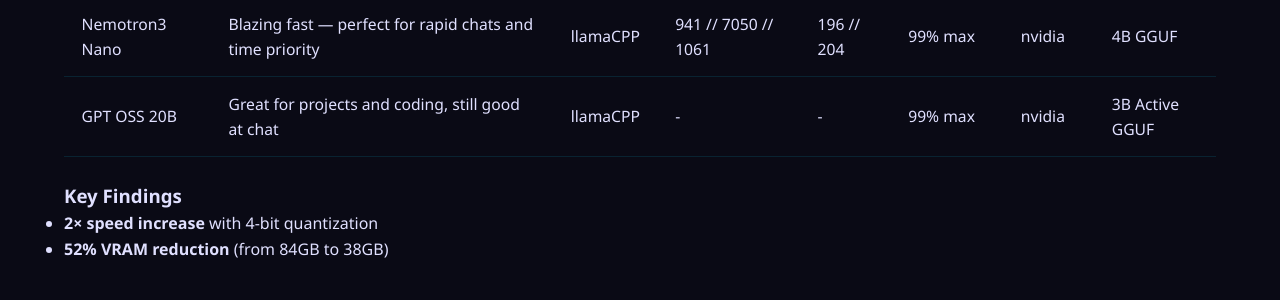
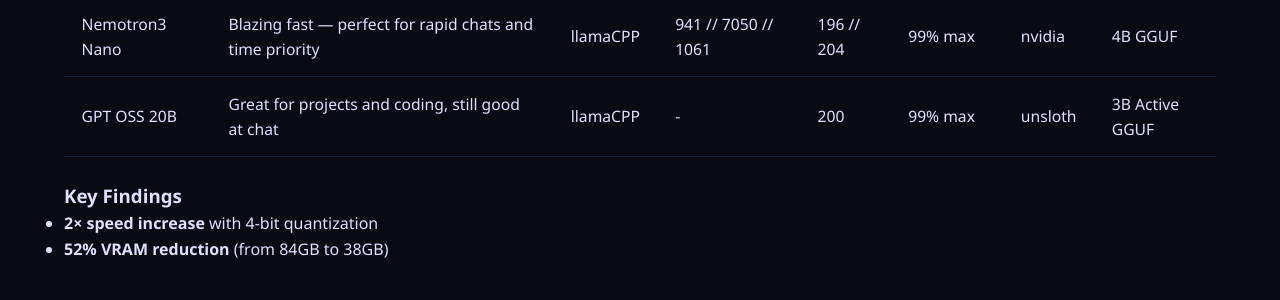
Before and after one commit to ZombieWorm/ZombieWorm.github.io, a Jekyll site: the page projects.html, which Jekyll copies as it is, in a window 1280 px wide. Shown: the part 673-973 px from the top of the page. Built offline with Jekyll 4.4.1, drawn with Linux system fonts in a browser that asks for light colours.

Commit message:
table content

```diff
--- a/projects.html
+++ b/projects.html
@@ -234,9 +234,9 @@
           <td>Great for projects and coding, still good at chat</td>
           <td>llamaCPP</td>
           <td>-</td>
-          <td>-</td>
+          <td>200</td>
           <td>99% max</td>
-          <td>nvidia</td>
+          <td>unsloth</td>
           <td>3B Active GGUF</td>
         </tr>
       </tbody>
```
